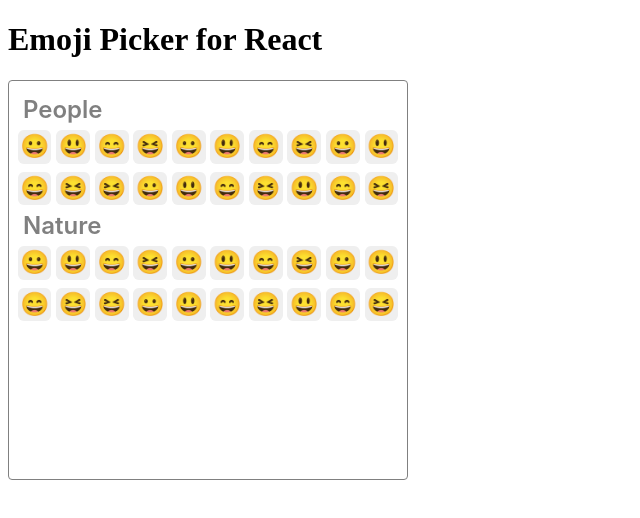
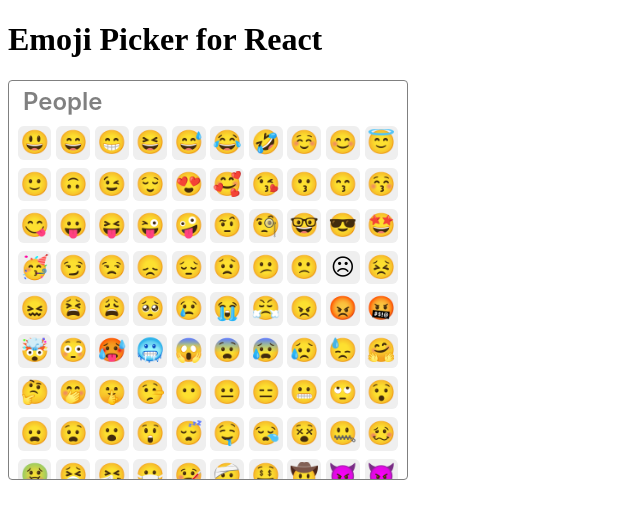
Before and after one commit to nkpgardose/EmojiPicker, a React (Create React App) app: page / in a window 1280 px wide. Shown: the top 518 px of the page, without its empty margins (0-640 px from the left). Built offline with nearby package versions, Linux system fonts and the light colour scheme.

Commit message:
😄 Use emojilib and generate emojis by category

```diff
--- a/package.json
+++ b/package.json
@@ -3,6 +3,7 @@
   "version": "0.1.0",
   "private": true,
   "dependencies": {
+    "emojilib": "^2.4.0",
     "react": "^16.10.2",
     "react-dom": "^16.10.2",
     "react-scripts": "3.2.0"
--- a/src/components/EmojiPicker/index.css
+++ b/src/components/EmojiPicker/index.css
@@ -1,4 +1,5 @@
 .EmojiPicker {
+  background-color: var(--bgColor);
   border-radius: var(--radius);
   border: 1px solid var(--border);
   box-sizing: border-box;
@@ -10,31 +11,39 @@
   width: 25em;
 }
 
-.EmojiPicker > .selection {
+.EmojiPicker > .content {
   box-sizing: border-box;
   display: flex;
   height: 100%;
   width: 100%;
 }
 
-.EmojiPicker > .selection > .searchbar {
+.EmojiPicker > .content > .searchbar {
   flex-grow: 0;
 }
 
-.EmojiPicker > .selection > .category {
+.EmojiPicker > .content > .emojis {
   flex: 1;
-  margin: 0;
   overflow-y: scroll;
-  padding: 0.5em;
+  padding: 0 0.5em;
 }
 
-.EmojiPicker > .selection > .category > .title {
+.EmojiPicker > .content > .emojis > .category {
+  margin: 0;
+}
+
+.EmojiPicker > .content > .emojis > .category > .title {
+  background-color: var(--bgColor);
   font-size: var(--titleSize);
   font-weight: 600;
-  margin: 0.25em;
+  padding: 0.25em;
+  position: sticky;
+  top: 0;
+  text-transform: capitalize;
+  z-index: 1;
 }
 
-.EmojiPicker > .selection > .category > .collection {
+.EmojiPicker > .content > .emojis > .category > .collection {
   align-items: center;
   display: grid;
   grid-column-gap: 0.2em;
@@ -45,7 +54,7 @@
   margin: 0.25em 0;
 }
 
-.EmojiPicker > .selection > .category > .collection > .item {
+.EmojiPicker > .content > .emojis > .category > .collection > .item {
   appearance: none;
   border-radius: var(--radius);
   border: 0;
@@ -61,6 +70,6 @@
   will-change: filter;
 }
 
-.EmojiPicker > .selection > .category > .collection > .item:hover {
+.EmojiPicker > .content > .emojis > .category > .collection > .item:hover {
   filter: brightness(95%);
 }
--- a/src/components/EmojiPicker/index.js
+++ b/src/components/EmojiPicker/index.js
@@ -1,147 +1,69 @@
 import React from "react";
+import PropTypes from "prop-types";
+import emojilib from "emojilib";
 import "./../../index.css";
 import "./index.css";
 
-const propTypes = {};
+const propTypes = {
+  emojis: PropTypes.objectOf(
+    PropTypes.arrayOf(
+      PropTypes.shape({
+        key: PropTypes.string,
+        category: PropTypes.string.isRequired,
+        char: PropTypes.string.isRequired,
+        fitzpatrick_scale: PropTypes.bool.isRequired,
+        keywords: PropTypes.arrayOf(PropTypes.string.isRequired).isRequired
+      }).isRequired
+    ).isRequired
+  ).isRequired
+};
 
-const defaultProps = {};
+const defaultProps = {
+  emojis: emojilib.ordered.reduce((acc, key) => {
+    const currentEmojiObj = { ...emojilib.lib[key], key };
+    const category = currentEmojiObj.category;
+    const categoryEmojis = acc[category];
 
-function EmojiPicker() {
+    return {
+      ...acc,
+      [category]: categoryEmojis ? [...categoryEmojis, currentEmojiObj] : []
+    };
+  }, {})
+};
+
+function EmojiPicker({ emojis }) {
+  console.log(emojis);
   return (
     <div className="EmojiPicker">
-      <div className="selection">
+      <div className="content">
         <div className="searchbar">
           <div className="input"></div>
           <div className="submit"></div>
         </div>
-        <dl className="category">
-          <dt className="title">People</dt>
-          <dd className="collection">
-            <button className="item" aria-label="smile" role="img">
-              😀
-            </button>
-            <button className="item" aria-label="smile" role="img">
-              😃
-            </button>
-            <button className="item" aria-label="smile" role="img">
-              😄
-            </button>
-            <button className="item" aria-label="smile" role="img">
-              😆
-            </button>
-            <button className="item" aria-label="smile" role="img">
-              😀
-            </button>
-            <button className="item" aria-label="smile" role="img">
-              😃
-            </button>
-            <button className="item" aria-label="smile" role="img">
-              😄
-            </button>
-            <button className="item" aria-label="smile" role="img">
-              😆
-            </button>
-            <button className="item" aria-label="smile" role="img">
-              😀
-            </button>
-            <button className="item" aria-label="smile" role="img">
-              😃
-            </button>
-            <button className="item" aria-label="smile" role="img">
-              😄
-            </button>
-            <button className="item" aria-label="smile" role="img">
-              😆
-            </button>
-            <button className="item" aria-label="smile" role="img">
-              😆
-            </button>
-            <button className="item" aria-label="smile" role="img">
-              😀
-            </button>
-            <button className="item" aria-label="smile" role="img">
-              😃
-            </button>
-            <button className="item" aria-label="smile" role="img">
-              😄
-            </button>
-            <button className="item" aria-label="smile" role="img">
-              😆
-            </button>
-            <button className="item" aria-label="smile" role="img">
-              😃
-            </button>
-            <button className="item" aria-label="smile" role="img">
-              😄
-            </button>
-            <button className="item" aria-label="smile" role="img">
-              😆
-            </button>
-          </dd>
-          <dt className="title">Nature</dt>
-          <dd className="collection">
-            <button className="item" aria-label="smile" role="img">
-              😀
-            </button>
-            <button className="item" aria-label="smile" role="img">
-              😃
-            </button>
-            <button className="item" aria-label="smile" role="img">
-              😄
-            </button>
-            <button className="item" aria-label="smile" role="img">
-              😆
-            </button>
-            <button className="item" aria-label="smile" role="img">
-              😀
-            </button>
-            <button className="item" aria-label="smile" role="img">
-              😃
-            </button>
-            <button className="item" aria-label="smile" role="img">
-              😄
-            </button>
-            <button className="item" aria-label="smile" role="img">
-              😆
-            </button>
-            <button className="item" aria-label="smile" role="img">
-              😀
-            </button>
-            <button className="item" aria-label="smile" role="img">
-              😃
-            </button>
-            <button className="item" aria-label="smile" role="img">
-              😄
-            </button>
-            <button className="item" aria-label="smile" role="img">
-              😆
-            </button>
-            <button className="item" aria-label="smile" role="img">
-              😆
-            </button>
-            <button className="item" aria-label="smile" role="img">
-              😀
-            </button>
-            <button className="item" aria-label="smile" role="img">
-              😃
-            </button>
-            <button className="item" aria-label="smile" role="img">
-              😄
-            </button>
-            <button className="item" aria-label="smile" role="img">
-              😆
-            </button>
-            <button className="item" aria-label="smile" role="img">
-              😃
-            </button>
-            <button className="item" aria-label="smile" role="img">
-              😄
-            </button>
-            <button className="item" aria-label="smile" role="img">
-              😆
-            </button>
-          </dd>
-        </dl>
+        <div className="emojis">
+          {Object.entries(emojis).map(emojisArr => {
+            const key = emojisArr[0];
+            const value = emojisArr[1];
+
+            return (
+              <dl key={key} className="category">
+                <dt className="title">{key.replace(/_/g, " ")}</dt>
+                <dd className="collection">
+                  {value.map(emoji => (
+                    <button
+                      aria-label={emoji.key}
+                      className="item"
+                      key={emoji.key}
+                      role="img"
+                    >
+                      {emoji.char}
+                    </button>
+                  ))}
+                </dd>
+              </dl>
+            );
+          })}
+        </div>
       </div>
     </div>
   );
--- a/src/index.css
+++ b/src/index.css
@@ -9,4 +9,5 @@
   --radius: 0.25em;
   --titleSize: 1.5em;
   --emojiSize: 1.45em;
+  --bgColor: white;
 }
```
Also changed, not shown: 1 other file (tests, documents, lock files or other folders).
